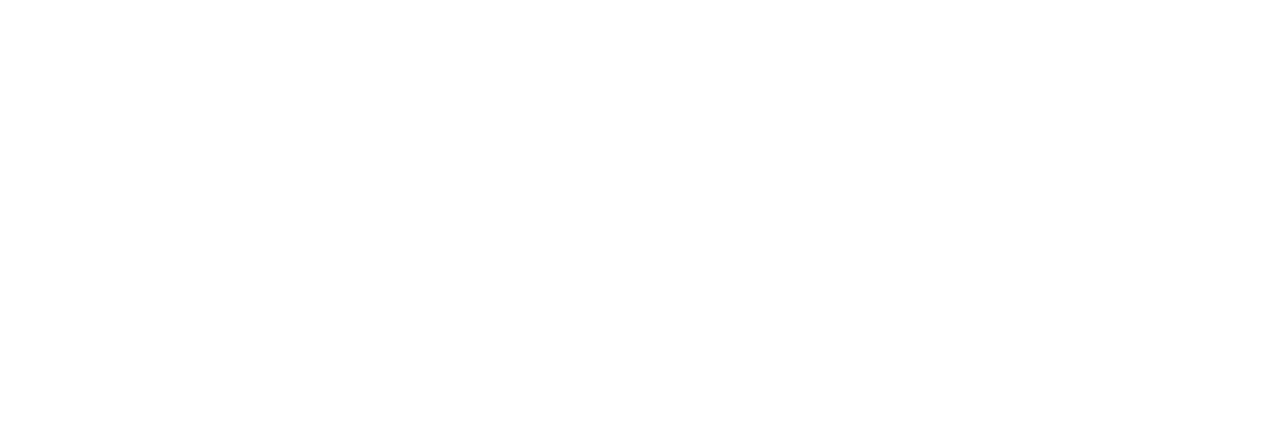
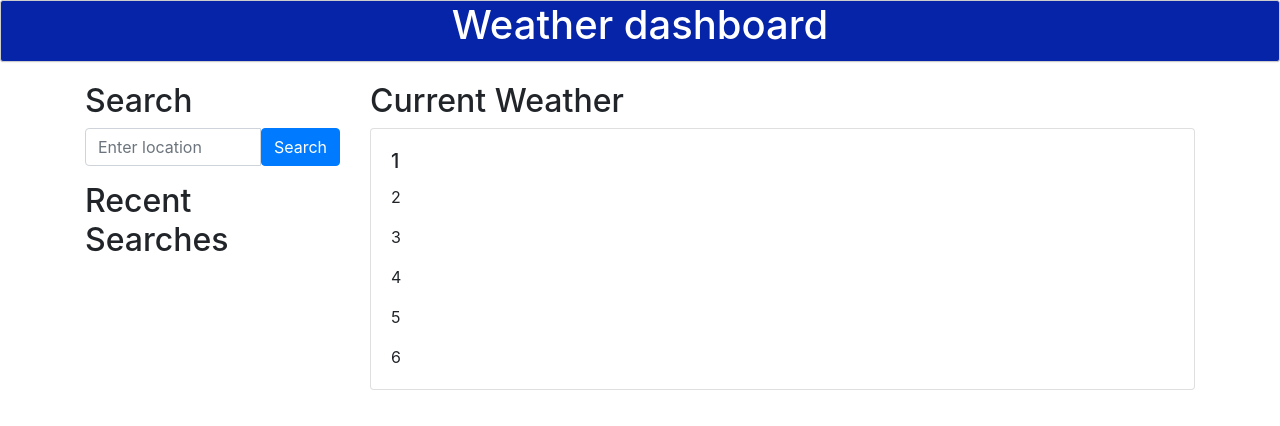
Before and after one commit to jlaceyrogers/jlaceyrogers-server.github.io, a plain HTML site: page index.html in a window 1280 px wide. Drawn offline with nearby package versions, Linux system fonts and the light colour scheme.

Commit message:
added html stucture, bootstrap layout, css styleing and js variables to create functions later

```diff
--- a/index.html
+++ b/index.html
@@ -3,13 +3,53 @@
 <head>
     <meta charset="UTF-8">
     <meta http-equiv="X-UA-Compatible" content="IE=edge">
-    <meta name="viewport" content="width=device-width, initial-scale=1.0">
+    <meta name="viewport" content="width=device-width, initial-scale=1, shrink-to-fit=no">
     <title>Weather App</title>
     <link rel="stylesheet" href="https://cdn.jsdelivr.net/npm/bootstrap@4.3.1/dist/css/bootstrap.min.css" integrity="sha384-ggOyR0iXCbMQv3Xipma34MD+dH/1fQ784/j6cY/iJTQUOhcWr7x9JvoRxT2MZw1T" crossorigin="anonymous">
     <link rel="stylesheet" href="style.css">
 </head>
+<header>
+    <h1 id="dashboard" class="container-fluid">Weather dashboard</h1>
+</header>
+
 <body>
+    <div id="searchAside" class="container mt-3">
+        <div class="row">
+          <div class="col-md-3">
+            <h2>Search</h2>
+            <form>
+              <div class="input-group mb-3">
+                <input type="text" id="searchInput" class="form-control" placeholder="Enter location">
+                <button type="submit" id="searchButton" class="btn btn-primary">Search</button>
+              </div>
+            </form>
+            <h2>Recent Searches</h2>
+            <ul id="searchHistory" class="list-group"></ul>
+          </div>
+          <div id="current-info" class="col-md-9">
+            <h2>Current Weather</h2>
+            <div class="card">
+              <div class="card-body">
+                <h5 class="card-title" id="currentCity">1</h5>
+                <p class="card-text" id="currentDate">2</p>
+                <p class="card-text" id="currentTemp">3</p>
+                <p class="card-text" id="currentHumidity">4</p>
+                <p class="card-text" id="currentWind">5</p>
+                <p class="card-text" id="currentUv">6</p>
+              </div>
+            </div>
+          </div>
+        </div>
+      </div>
+    <main>
+        <div class="container-fluid">
+            <div>
 
+            </div>
+        </div>
+    </main>
 </body>
+
+
 <script src="main.js"></script>
 </html>
--- a/main.js
+++ b/main.js
@@ -0,0 +1,12 @@
+const apiKey = '8730129a02fdec31293217d5a8a9c63a';
+
+// Retrieve elements from the DOM and create variables
+const searchInput = document.getElementById('searchInput');
+const searchButton = document.getElementById('searchButton');
+const searchHistory = document.getElementById('searchHistory');
+const cityName = document.getElementById('cityName');
+const temperature = document.getElementById('temperature');
+const description = document.getElementById('description');
+
+
+// Create a function to retrieve the weather data from the API
--- a/style.css
+++ b/style.css
@@ -0,0 +1,14 @@
+#dashboard {
+    background: #0624a7;
+    color: white;
+    text-align: center;
+    border: 1px solid #ccc;
+    border-radius: 3px;
+    box-shadow: 0 1px 1px rgba(0, 0, 0, 0.04);
+    margin: 0 0 20px;
+    padding: 0 12px 12px;
+}
+
+#searchAside {
+    background-color: white;
+}
```
